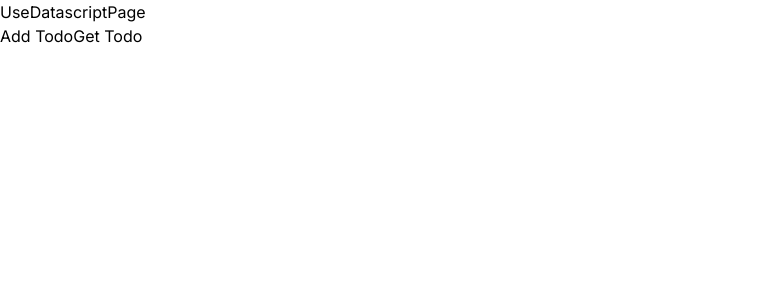
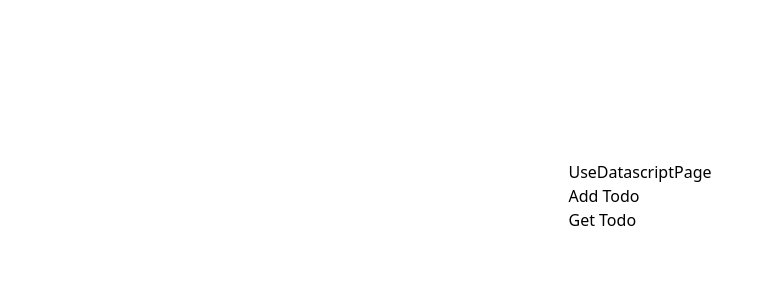
Before and after one commit to RYOTA-F/next-in-memoty-db, a Next.js app: page /datascript in a window 1280 px wide. Shown: the top 300 px of the page, without its empty margins (0-773 px from the left). Built offline with nearby package versions, Linux system fonts and the light colour scheme; what datascript would draw is missing.

Commit message:
:sparkles: Layout

```diff
--- a/src/app/datascript/page.tsx
+++ b/src/app/datascript/page.tsx
@@ -1,10 +1,10 @@
 'use client'
 
-import { addTodo, getTodo } from '@/db/datascript/datascript'
+import { addTodo, getTodos } from '@/db/datascript/todo'
 
 export default function UseDatascriptPage() {
   const onClickGet = () => {
-    return console.log(getTodo())
+    return console.log(getTodos())
   }
 
   const onClickAdd = () => {
@@ -14,10 +14,11 @@ export default function UseDatascriptPage() {
   }
 
   return (
-    <>
+    <div>
       <h1>UseDatascriptPage</h1>
       <button onClick={onClickAdd}>Add Todo</button>
+      <br />
       <button onClick={onClickGet}>Get Todo</button>
-    </>
+    </div>
   )
 }
--- a/src/app/layout.tsx
+++ b/src/app/layout.tsx
@@ -1,22 +1,23 @@
-import type { Metadata } from "next";
-import { Inter } from "next/font/google";
-import "./globals.css";
-
-const inter = Inter({ subsets: ["latin"] });
+import type { Metadata } from 'next'
+import './globals.css'
 
 export const metadata: Metadata = {
-  title: "Nano Store × InMemory DB",
-  description: "Nano Store × InMemory DB on Next.js",
-};
+  title: 'Nano Store × InMemory DB',
+  description: 'Nano Store × InMemory DB on Next.js',
+}
 
 export default function RootLayout({
   children,
 }: Readonly<{
-  children: React.ReactNode;
+  children: React.ReactNode
 }>) {
   return (
-    <html lang="en">
-      <body className={inter.className}>{children}</body>
+    <html lang="ja">
+      <body>
+        <main className="flex items-center justify-center p-40">
+          {children}
+        </main>
+      </body>
     </html>
-  );
+  )
 }
--- a/src/app/page.tsx
+++ b/src/app/page.tsx
@@ -2,7 +2,7 @@ import Link from 'next/link'
 
 export default function Home() {
   return (
-    <main className="flex items-center justify-center p-40">
+    <>
       <div>
         <div>
           <Link href="/counter">Counter</Link>
@@ -14,6 +14,6 @@ export default function Home() {
           <Link href="/datascript">Datascript</Link>
         </div>
       </div>
-    </main>
+    </>
   )
 }
--- a/src/db/datascript/datascript.ts
+++ b/src/db/datascript/todo.ts
@@ -7,6 +7,9 @@ interface AddTodoAction {
   text: string
 }
 
+/**
+ * Todoを追加
+ */
 export const addTodo = (action: AddTodoAction) => {
   const transaction = [
     {
@@ -20,7 +23,10 @@ export const addTodo = (action: AddTodoAction) => {
   return db
 }
 
-export const getTodo = () => {
+/**
+ * Todo一覧を取得
+ */
+export const getTodos = () => {
   const query = `[:find ?e ?text ?completed
     :where [?e "text" ?text]
            [?e "completed" ?completed]]`
```
